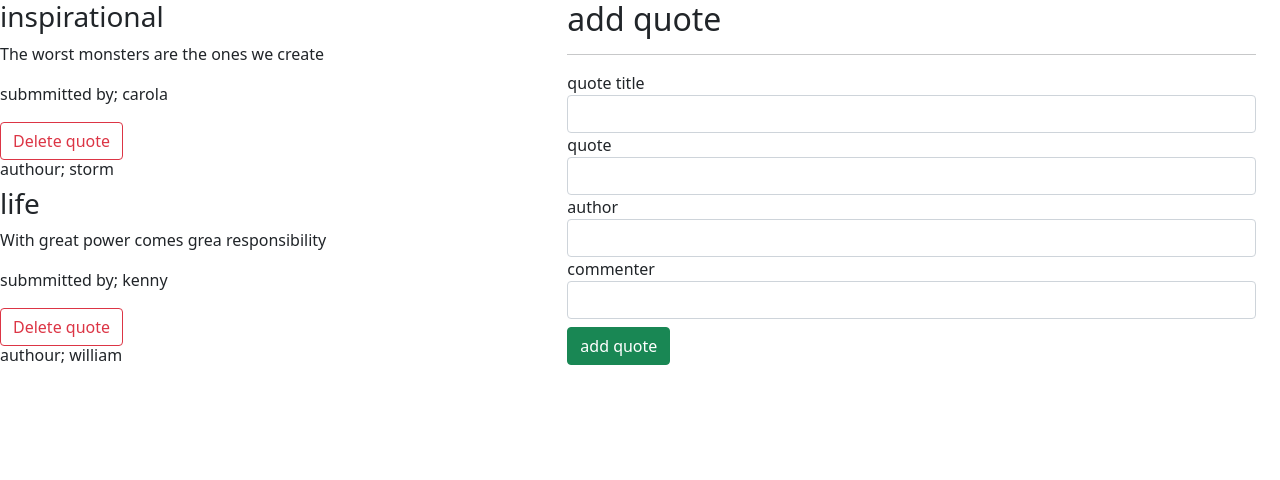
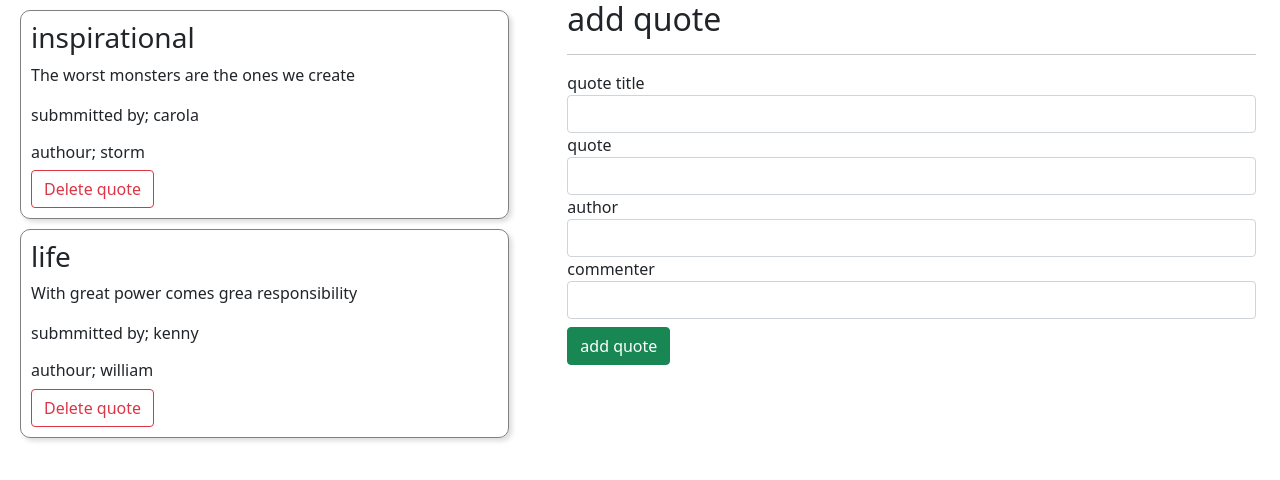
Before and after one commit to sivernorman/Quote-Room, an Angular app in the folder Quote/: page / in a window 1280 px wide. Shown: the top 480 px of the page. Built offline with nearby package versions, Linux system fonts and the light colour scheme.

Commit message:
styled quotes section

```diff
--- a/Quote/src/app/quote/quote.component.css
+++ b/Quote/src/app/quote/quote.component.css
@@ -0,0 +1,9 @@
+.quotes{
+    border: 1px solid gray;
+    margin: 10px;
+    padding: 10px;
+    border-radius: 10px;
+    box-shadow: 3px 3px 5px gainsboro;
+    margin-left: 20px;
+
+}
--- a/Quote/src/app/quote/quote.component.html
+++ b/Quote/src/app/quote/quote.component.html
@@ -1,12 +1,11 @@
-<div class="row">
+<div class="row" id="row">
   <div class="col-md-5">
-    <div *ngFor='let quote of quotes ;let i=index'>
-        <h3>{{quote.name}}</h3>
-        <p>{{quote.description}}</p>
-        <p>submmitted by; {{quote.commenter}}</p>
-        <button class="btn btn-outline-danger" (click)='deleteQuote(i)'>Delete quote</button>
-        <!-- <button class="btn btn-warning" ></button> -->
-        <app-quote-details [quote]='quote'></app-quote-details>
+    <div *ngFor='let quote of quotes ;let i=index' class="quotes">
+      <h3>{{quote.name}}</h3>
+      <p>{{quote.description}}</p>
+      <p>submmitted by; {{quote.commenter}}</p>
+      <app-quote-details [quote]='quote'></app-quote-details>
+      <button class="btn btn-outline-danger" (click)='deleteQuote(i)'>Delete quote</button>
     </div>
 
   </div>
```
